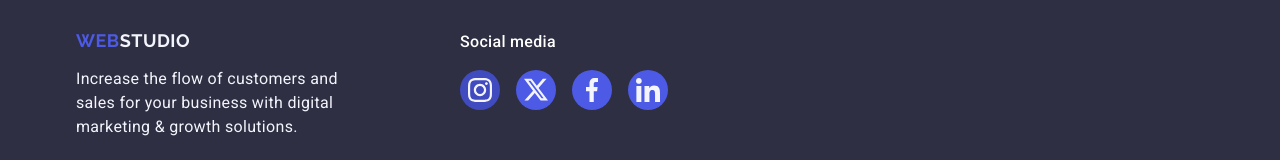
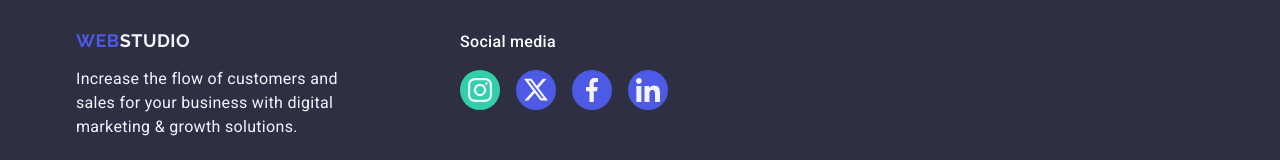
Before and after one commit to Evgeshka38/goit-markup-hw-04, a plain HTML site: page index.html in a window 1280 px wide. In both pictures the pointer is over the link 480 px from the left and 3318 px from the top of the page. Shown: the part 3229-3389 px from the top of the page. Drawn offline with nearby package versions, Linux system fonts and the light colour scheme.

Commit message:
home work 4 fix

```diff
--- a/css/styles.css
+++ b/css/styles.css
@@ -420,3 +420,7 @@ p {
   gap: 16px;
   justify-content: flex-start;
 }
+.footer .team-social-link:hover,
+.footer .team-social-link:focus {
+  background-color: #31d0aa;
+}
```
